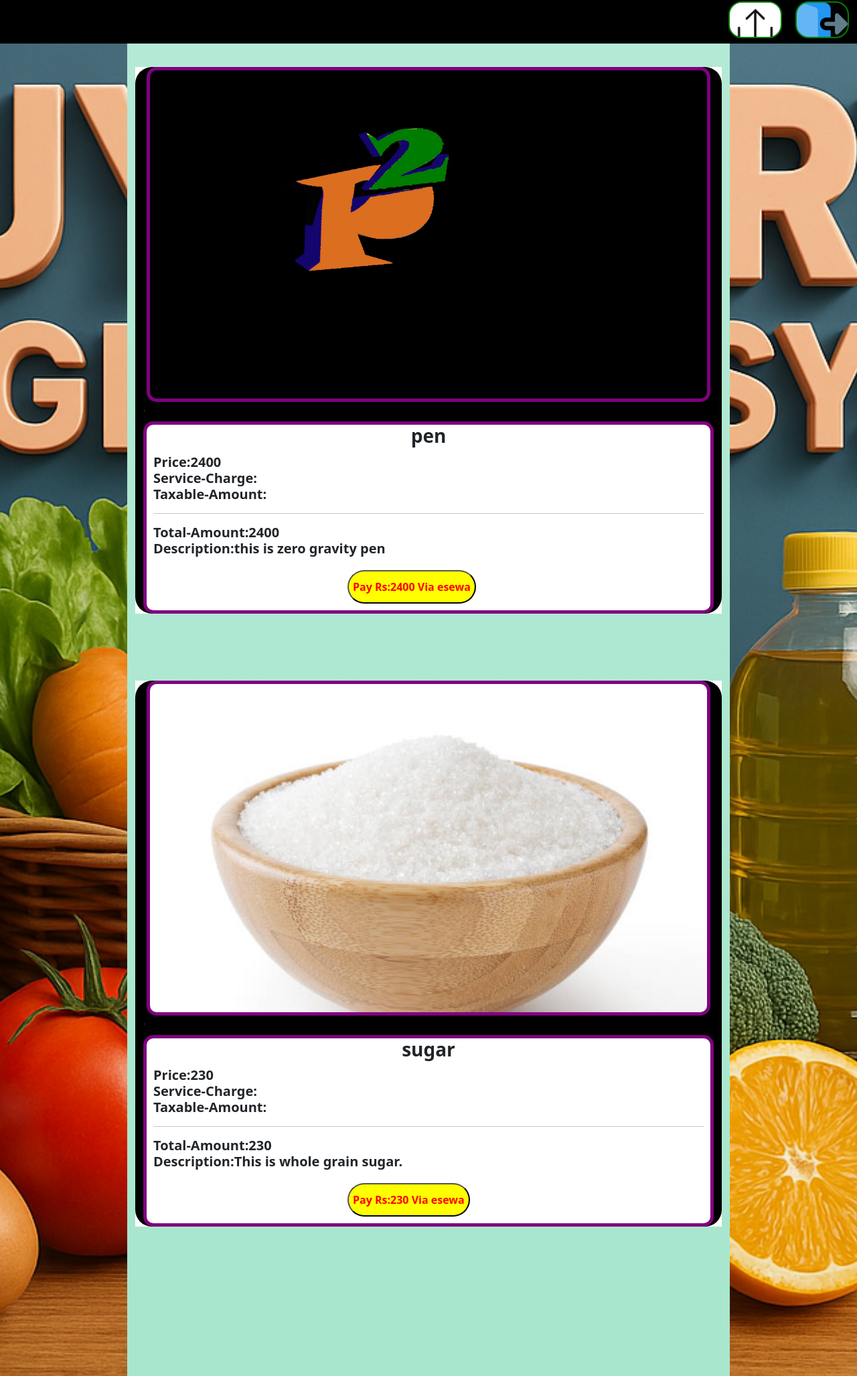
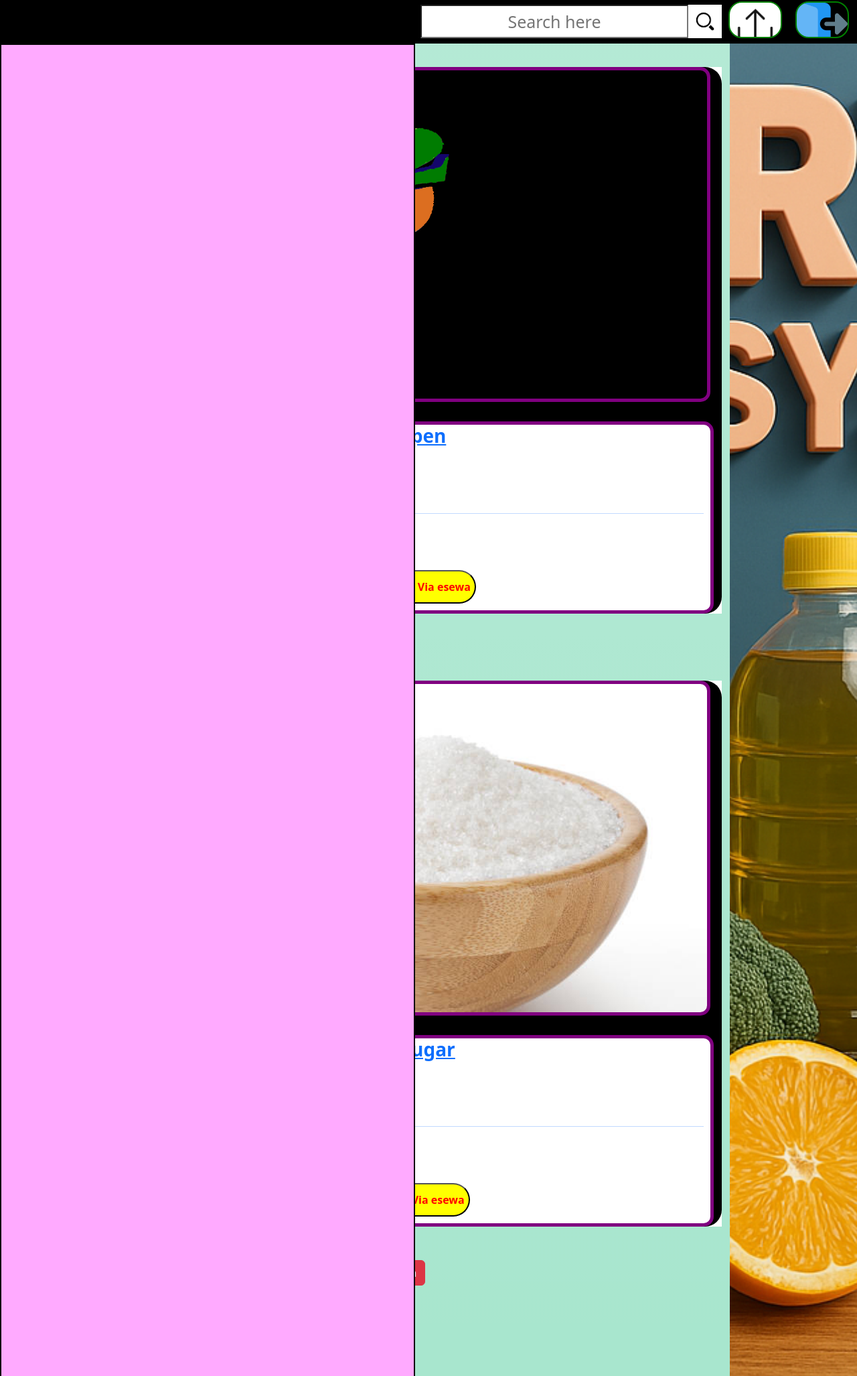
Before and after one commit to Prabinpoudel192/misproj, a PHP site: page /misproj/supermain.php in a window 1280 px wide. Shown: the whole page at 67% size. Run offline with PHP 8.4, Linux system fonts and the light colour scheme; data comes from the database, SQL or seed files in the repository; data that the repository does not hold is empty.

Commit message:
Search bar work inside the super main page

```diff
--- a/adminmain.php
+++ b/adminmain.php
@@ -50,7 +50,7 @@ background-size:100%;
 background-repeat:no-repeat;
 border-radius:15px;'></div>
    <div class='container-md' id='pra13' style='z-index:1;position:relative; margin:0px; border-radius:20px; height:180px;width:auto; '>
-       <h3 style='text-align:center; font-weight:bold;'>$pname</h3>
+   <h3 style='text-align:center; font-weight:bold;'>$pname</h3>
        <h5 style='font-weight:Bold; margin:10px;'>
           Price:".$pprice."<br>
           Description:".$pdes."<br>
--- a/index.js
+++ b/index.js
@@ -25,3 +25,6 @@ function home(){
 function esewa(pid){
  window.location.href="esewa.php?pid="+ pid;
  }
+ function Search(){
+    alert("The search option was clicked");
+ }
--- a/index.php
+++ b/index.php
@@ -51,7 +51,7 @@ document.addEventListener("mousemove", function () {
         <input type="button" class="btn btn-danger newbtnstyle" value="Login" onclick="login()">
         <input type="button" class="btn btn-primary newbtnstyle" value="signup" onclick="signup()">
         <input type="button" class="btn btn-light newbtnstyle" value="admin" onclick="admin()">
-        <input type="search" class="searchstyle" Placeholder="Search" >
+
 </div>
 
 <div id="pra4">
--- a/supermain.php
+++ b/supermain.php
@@ -24,8 +24,42 @@ if($con->connect_error){
         <li><a href="index.php"><div style="position:relative; margin:5px 10px 100px 10px;border-radius:20px; height:55px; width:80px; border:2px solid green;  background-image:url('images/logout.png'); background-size:cover;">
         </div></a></li>
         <li><a href="upload.php"><div style="position:relative; margin:5px 10px 10px 10px;border-radius:20px; height:55px; width:80px; border:2px solid green;  background-image:url('images/upload.jpg'); background-size:cover;">
-        </div></a></li>
+        </div></a>
+        <li>
+    <form action="" method="POST">
+   <div style="display: flex; align-items: center; margin:10px 0px; background-color:#fff;"><div><input type="text" id="sertext" onKeyup="Search()"
+    placeholder="Search here"
+    style="height:50px; width:400px; text-align:center; padding:20px; position:relative;
+      background-color:#fff;"></div>
+     <a href="javascript:void(0);" onclick="Search()"><div style="height:50px; width:50px; background-image:url('images/searchicon.png'); background-size:cover; background-position:center;"></div>
+
+</div>
+    </form>
+
+    </li>
+    </li>
     </ul></div>
+    <div
+    style="
+    margin:65px 0px 0px 1515px;
+    height:100vh;
+    width:630px;
+    background-color:#faf;
+    border:2px solid black;
+    z-index:2;
+    position:fixed;"
+    ></div>
+    <div
+    style="
+    margin:65px 0px 0px 0px;
+    height:100vh;
+    width:620px;
+    background-color:#faf;
+    border:2px solid black;
+    z-index:2;
+    position:fixed;"
+    ></div>
+
     <?php
      echo "<div class='container bg-dark bg-gradient' style='width:900px; z-index:0; height:100vh; overflow-y:scroll; background-color:#a8e6ce !important;'>";
     while($row=$ra->fetch_assoc()){
@@ -75,8 +109,11 @@ border-radius:15px;'></div>'
 </div></div>";
 //display components ends here
     }
+    echo "<input type='button' class='btn btn-danger newbtnstyle' value='Refresh' onClick='home()'
+    style='margin:30px 0px 10px 350px;'>";
     echo "</div>";
-    ?>
+?>
+<script defer src="index.js"></script>
 </body>
 </html>
 /*
```
Also changed, not shown: images/searchicon.png (added).
